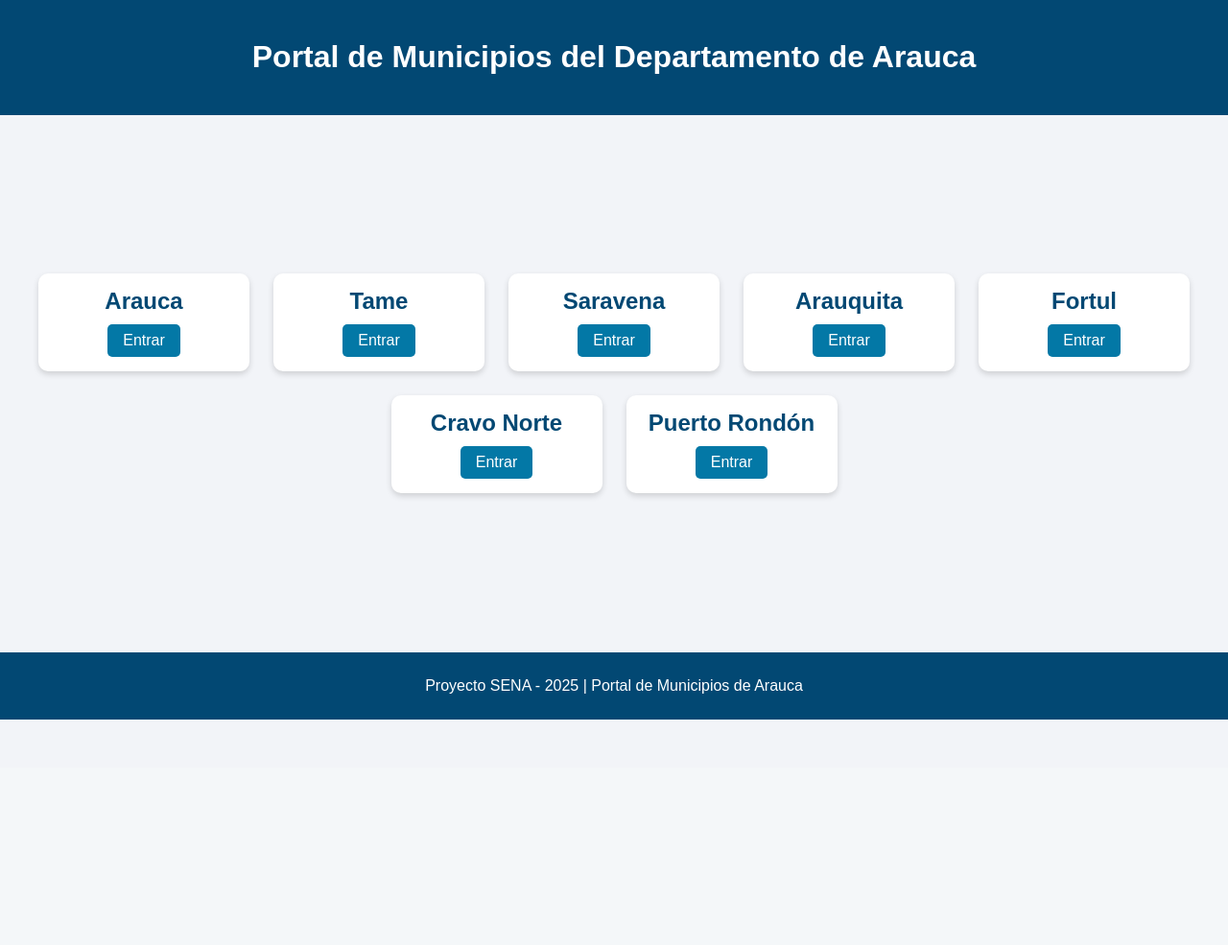
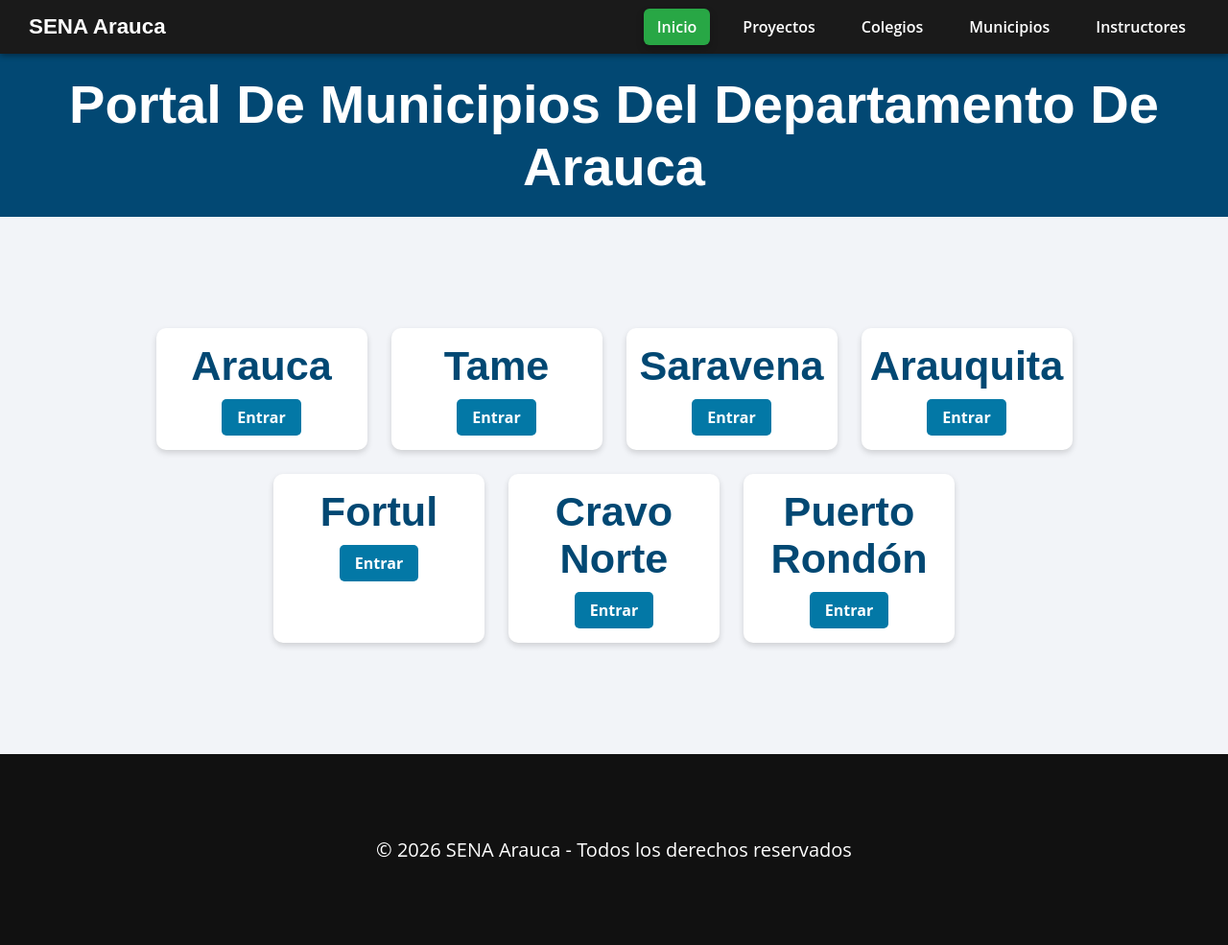
Before and after one commit to IsrAcevedo/sena_articulacion_arauca, a Flask app: page /municipios in a window 1280 px wide. Shown: the whole page at 96% size. Before the commit the page ends 750 px from the top, so only its background shows below. Run offline with Flask 3, Linux system fonts and the light colour scheme.

Commit message:
separe routes con blueprints

```diff
--- a/app.py
+++ b/app.py
@@ -1,182 +1,26 @@
-from flask import Flask,  render_template, session, url_for, redirect, flash, request
-from consultas import consulta,insertar
-from werkzeug.security import check_password_hash, generate_password_hash
+from flask import Flask
+from mis_blueprints.routes import main_bp, admin_bp
+from dotenv import load_dotenv
 import os
-from dotenv import load_dotenv
-import uuid
-from werkzeug.utils import secure_filename
-from decoradores import login_requerido
 
 load_dotenv()
-app = Flask(__name__)
-
-app.secret_key = os.getenv('API_KEY')
-
-UPLOAD_FOLDER = os.path.join(os.path.dirname(__file__), 'static', 'uploads')
-ALLOWED_EXTENSIONS = {'webp'}
-
-app.config['UPLOAD_FOLDER'] = UPLOAD_FOLDER
-
-os.makedirs(UPLOAD_FOLDER, exist_ok=True)
-
-def nombre_imagen(filename):
-    return '.' in filename and filename.rsplit('.', 1)[1].lower() in ALLOWED_EXTENSIONS
-
-def guardar_imagen(file, carpeta_destino):
-
-    if file and nombre_imagen(file.filename):
-        filename = secure_filename(file.filename)
-        extension = filename.rsplit('.', 1)[1].lower()
-
-        nuevo_nombre = f"{uuid.uuid4().hex}.{extension}"
-        ruta_completa = os.path.join(carpeta_destino, nuevo_nombre)
-
-        file.save(ruta_completa)
-
-        return nuevo_nombre
-
-    return None
-
-@app.route('/')
-def inicio():
-    # query='SELECT * FROM municipios'
-    # municipios = consulta(query)
-
-    return render_template('index.html')
-@app.route('/proyectos')
-def proyectos():
-    query="SELECT nombre FROM colegios"
-    colegios = consulta(query)
-    return render_template('proyectos.html', colegios=colegios)
-
-@app.route('/municipios')
-def municipios():
-   # query="SELECT nombre FROM colegios"
-    #colegios = consulta(query)
-    return render_template('municipios.html')
-
-@app.route('/colegios')
-def colegios():
-    query = 'SELECT c.id_colegios AS id, c.nombre AS colegio, c.logo AS logo, m.nombre AS municipio FROM colegios c INNER JOIN municipios m ON m.id_municipios = c.id_municipios'
-    colegios = consulta(query)
-    return render_template('colegios.html', colegios= colegios)
 
 
-@app.route('/colegio<id>')
-def colegio(id):
-    query = 'SELECT nombre, logo FROM colegios WHERE id_colegios= %s'
-    parametros = id,
-    colegio = consulta(query, parametros)
-    return render_template('colegio.html', colegio=colegio)
+def create_app():
+    app = Flask(__name__)
+
+    # Configuración básica
+    app.config['SECRET_KEY'] = os.getenv('SECRET_KEY')
 
 
-@app.route('/instructor')
-def instructor():
+    app.secret_key = os.getenv('API_KEY')
 
-    return render_template('instructor.html')
+    # Registrar blueprints
+    app.register_blueprint(main_bp)
+    app.register_blueprint(admin_bp)
 
-@app.route('/admin')
-@login_requerido
-def admin():
+    return app
 
-    query1 ="SELECT COUNT(*) AS colegios FROM colegios"
-    query2 ="SELECT COUNT(*) AS proyectos FROM proyectos "
-    query3 ="SELECT COUNT(*) AS instructores FROM instructor "
-    colegios= consulta(query1)
-    proyectos= consulta(query2)
-    instructores= consulta(query3)
-    registros= [colegios,proyectos,instructores]
-    return render_template('panel.html', registros = registros )
-
-@app.route('/crear_cuenta', methods=['GET', 'POST'])
-def crear_cuenta():
-    if request.method == 'POST':
-        aprendices={'1157963293','1115732838','1094267349', '1157963279','1127622165'}
-        doc = request.form.get('id')
-        nombres = request.form.get('name')
-        usuario = request.form.get('usuario')
-        password = request.form.get('password')
-        confirm_password =  request.form.get('confirm_password')
-        foto = request.files.get('foto')
-
-        if doc in aprendices:
-            if password != confirm_password:
-                flash('Las contraseñas no coinciden.', 'error')
-                return redirect(request.url)
-
-            if foto and nombre_imagen(foto.filename):
-                filename = secure_filename(foto.filename)
-                extension = filename.rsplit('.', 1)[1].lower()
-                nuevo_nombre = f"{uuid.uuid4().hex}.{extension}"
-                ruta_foto = os.path.join(app.config['UPLOAD_FOLDER'], nuevo_nombre)
-                foto.save(ruta_foto)
-            else:
-                flash('Formato de imagen no permitido. Solo .webp', 'error')
-                return redirect(request.url)
-
-            query = "INSERT INTO usuarios (nombre_completo, nombre_usuario, numero_identificacion, foto_perfil,password_hash) VALUES (%s,%s,%s,%s,%s)"
-            password_hash=generate_password_hash(password)
-            parametros = (nombres, usuario, doc, nuevo_nombre, password_hash)
-            insertar(query,parametros)
-
-            flash('Registro exitoso', 'success')
-            return redirect(url_for('login'))
-        else:
-            flash('No tienes permiso de crear una cuenta', 'error')
-            return redirect(request.url)
-
-    return render_template('crear_cuenta.html')
-
-@app.route('/agregar_colegio', methods=['GET','POST'])
-def agregar_colegio():
-    if request.method == 'POST':
-        colegio = request.form.get('colegio')
-        logo = request.files.get('logo')
-        municipio = request.form.get('municipio')
-        nombre_logo = guardar_imagen(logo, app.config['UPLOAD_FOLDER'])
-        if not nombre_logo:
-            flash('formato de imagen no permitido', 'error')
-            return redirect(request.url)
-        query = 'INSERT INTO colegios (id_municipios, nombre, logo) VALUES (%s,%s,%s)'
-        parametros = (municipio, colegio, nombre_logo)
-        guardar = insertar(query, parametros)
-        if guardar:
-            flash(guardar)
-            return redirect(request.url)
-    query = 'SELECT id_municipios AS id, nombre FROM municipios'
-    municipios = consulta(query)
-    return render_template('agregar_colegio.html', municipios = municipios)
-
-
-@app.route('/login', methods=['GET','POST'])
-def login():
-    if request.method == 'POST':
-        documento = request.form['documento']
-        password = request.form['password']
-        query = "SELECT numero_identificacion, password_hash,nombre_usuario FROM usuarios WHERE numero_identificacion = %s"
-        parametros = (documento,)
-        respuesta = consulta(query, parametros)
-
-        if respuesta:
-            usuario=respuesta[0]
-            contra=usuario['password_hash']
-
-            if check_password_hash(contra, password):
-                session['documento']=usuario['numero_identificacion']
-                session['user']=usuario['nombre_usuario']
-                return redirect(url_for('admin'))
-            else:
-                flash('Contraseña incorrecta.', 'error')
-        else:
-            flash('Usuario no encontrado.', 'error')
-
-    return render_template('login.html')
-
-
-
-
-@app.route('/logout')
-def logout():
-    session.pop('documento', None)
-    flash('Has cerrado sesión exitosamente.', 'success')
-    return redirect(url_for('inicio'))
+if __name__ == '__main__':
+    app = create_app()
+    app.run(debug=True)
--- /dev/null
+++ b/mis_blueprints/models/__init__.py
@@ -0,0 +1 @@
+# Inicialización del paquete de modelos
--- /dev/null
+++ b/mis_blueprints/routes/__init__.py
@@ -0,0 +1,6 @@
+# Importar blueprints
+from .main import main_bp
+from .admin import admin_bp
+
+# Exportar para que app.py pueda usarlos
+__all__ = ['main_bp', 'admin_bp']
--- /dev/null
+++ b/mis_blueprints/routes/main.py
@@ -0,0 +1,53 @@
+from flask import Flask,  render_template, session, url_for, redirect, flash, request, Blueprint
+from consultas import consulta,insertar
+from werkzeug.security import check_password_hash, generate_password_hash
+import os
+from dotenv import load_dotenv
+import uuid
+from werkzeug.utils import secure_filename
+
+
+
+
+
+main_bp = Blueprint('main', __name__)
+
+
+
+@main_bp.route('/')
+def inicio():
+    # query='SELECT * FROM municipios'
+    # municipios = consulta(query)
+
+    return render_template('index.html')
+@main_bp.route('/proyectos')
+def proyectos():
+    query="SELECT nombre FROM colegios"
+    colegios = consulta(query)
+    return render_template('proyectos.html', colegios=colegios)
+
+@main_bp.route('/municipios')
+def municipios():
+   # query="SELECT nombre FROM colegios"
+    #colegios = consulta(query)
+    return render_template('municipios.html')
+
+@main_bp.route('/colegios')
+def colegios():
+    query = 'SELECT c.id_colegios AS id, c.nombre AS colegio, c.logo AS logo, m.nombre AS municipio FROM colegios c INNER JOIN municipios m ON m.id_municipios = c.id_municipios'
+    colegios = consulta(query)
+    return render_template('colegios.html', colegios= colegios)
+
+
+@main_bp.route('/colegio<id>')
+def colegio(id):
+    query = 'SELECT nombre, logo FROM colegios WHERE id_colegios= %s'
+    parametros = id,
+    colegio = consulta(query, parametros)
+    return render_template('colegio.html', colegio=colegio)
+
+
+@main_bp.route('/instructor')
+def instructor():
+
+    return render_template('instructor.html')
--- a/static/style/styleRincon.css
+++ b/static/style/styleRincon.css
@@ -1,51 +1,3 @@
-html, body {
-  height: 100%;
-  margin: 0;
-}
-
-body {
-  display: flex;
-  flex-direction: column;
-  min-height: 100vh;
-  font-family: 'Segoe UI', sans-serif;
-  background: #f9f9f9;
-  color: #333;
-}
-
-main {
-  flex: 1;
-}
-
-header {
-  display: flex;
-  justify-content: space-between;
-  align-items: center;
-  background: #009b3a;
-  color: white;
-  padding: 1rem 2rem;
-}
-
-header .logo {
-  display: flex;
-  align-items: center;
-  gap: 1rem;
-}
-
-header .logo img {
-  width: 60px;
-}
-
-nav a {
-  color: white;
-  text-decoration: none;
-  margin-left: 1.5rem;
-  font-weight: 500;
-  transition: 0.3s;
-}
-
-nav a:hover {
-  text-decoration: underline;
-}
 
 .hero {
   position: relative;
@@ -102,11 +54,3 @@
   border-radius: 8px;
   margin-bottom: 1rem;
 }
-
-footer {
-  background: #003b15;
-  color: white;
-  text-align: center;
-  padding: 1.2rem;
-  margin-top: auto;
-}
--- /dev/null
+++ b/templates/base.html
@@ -0,0 +1,28 @@
+<!DOCTYPE html>
+<html lang="es">
+
+<head>
+  <meta charset="utf-8">
+  <meta name="viewport" content="width=device-width,initial-scale=1">
+  <title>Emprendimientos SENA</title>
+  <link rel="stylesheet" href="{{url_for('static', filename='style/styleYenary.css')}}">
+  <link rel="stylesheet" href="{{url_for('static', filename='style/estilos.css')}}">
+  <link rel="stylesheet" href="{{url_for('static', filename='style/styleEvelin.css')}}">
+  <link rel="stylesheet" href="{{url_for('static', filename='style/styleRincon.css')}}">
+  <link rel="stylesheet" href="{{url_for('static', filename='style/styleFellizola.css')}}">
+</head>
+
+<body>
+
+    <!-- barra de navegacion -->
+    {% include 'componentes/barra_navegacion.html' %}
+
+    <!-- Contenido de la pagina -->
+    {% block content %}{% endblock %}
+
+
+    {% include 'componentes/footer.html' %}
+    <script src="{{url_for('static', filename='js/scriptYenary.js')}}"></script>
+</body>
+
+</html>
--- /dev/null
+++ b/templates/componentes/barra_navegacion.html
@@ -0,0 +1,11 @@
+  <nav>
+    <div class="logo">SENA Arauca</div>
+    <div class="menu-toggle" id="menu-toggle">&#9776;</div>
+    <ul id="menu">
+      <li><a href="{{url_for('main.inicio')}}" class="active">Inicio</a></li>
+      <li><a href="{{url_for('main.proyectos')}}">Proyectos</a></li>
+      <li><a href="{{url_for('main.colegios')}}">Colegios</a></li>
+      <li><a href="{{url_for('main.municipios')}}">Municipios</a></li>
+      <li><a href="#instructores">Instructores</a></li>
+    </ul>
+  </nav>
--- /dev/null
+++ b/templates/componentes/footer.html
@@ -0,0 +1,5 @@
+ <footer class="footer">
+    <div class="container">
+      <p>&copy; 2026 SENA Arauca - Todos los derechos reservados</p>
+    </div>
+  </footer>
--- a/templates/municipios.html
+++ b/templates/municipios.html
@@ -1,15 +1,5 @@
-<!DOCTYPE html>
-<html lang="es">
-
-<head>
-    <meta charset="UTF-8">
-    <meta name="viewport" content="width=device-width, initial-scale=1.0">
-    <title>Portal de Municipios - Arauca</title>
-    <link rel="stylesheet" href="{{url_for('static', filename='style/estilos.css')}}">
-</head>
-
-<body>
-
+{% extends "base.html" %}
+{% block content %}
     <header>
         <h1>Portal de Municipios del Departamento de Arauca</h1>
     </header>
@@ -55,10 +45,4 @@
         </section>
     </main>
 
-    <footer>
-        <p>Proyecto SENA - 2025 | Portal de Municipios de Arauca</p>
-    </footer>
-
-</body>
-
-</html>
+{% endblock %}
```
Also changed, not shown: mis_blueprints/routes/admin.py (added, +144 -0 lines), templates/colegio.html (+4 -4 lines), templates/colegios.html (+5 -5 lines), templates/index.html (+4 -37 lines), templates/proyectos.html (+3 -30 lines), templates/admin/agregar_colegio.html (renamed from templates/agregar_colegio.html), templates/admin/crear_cuenta.html (renamed from templates/crear_cuenta.html), templates/admin/login.html (renamed from templates/login.html), templates/admin/panel.html (renamed from templates/panel.html).
